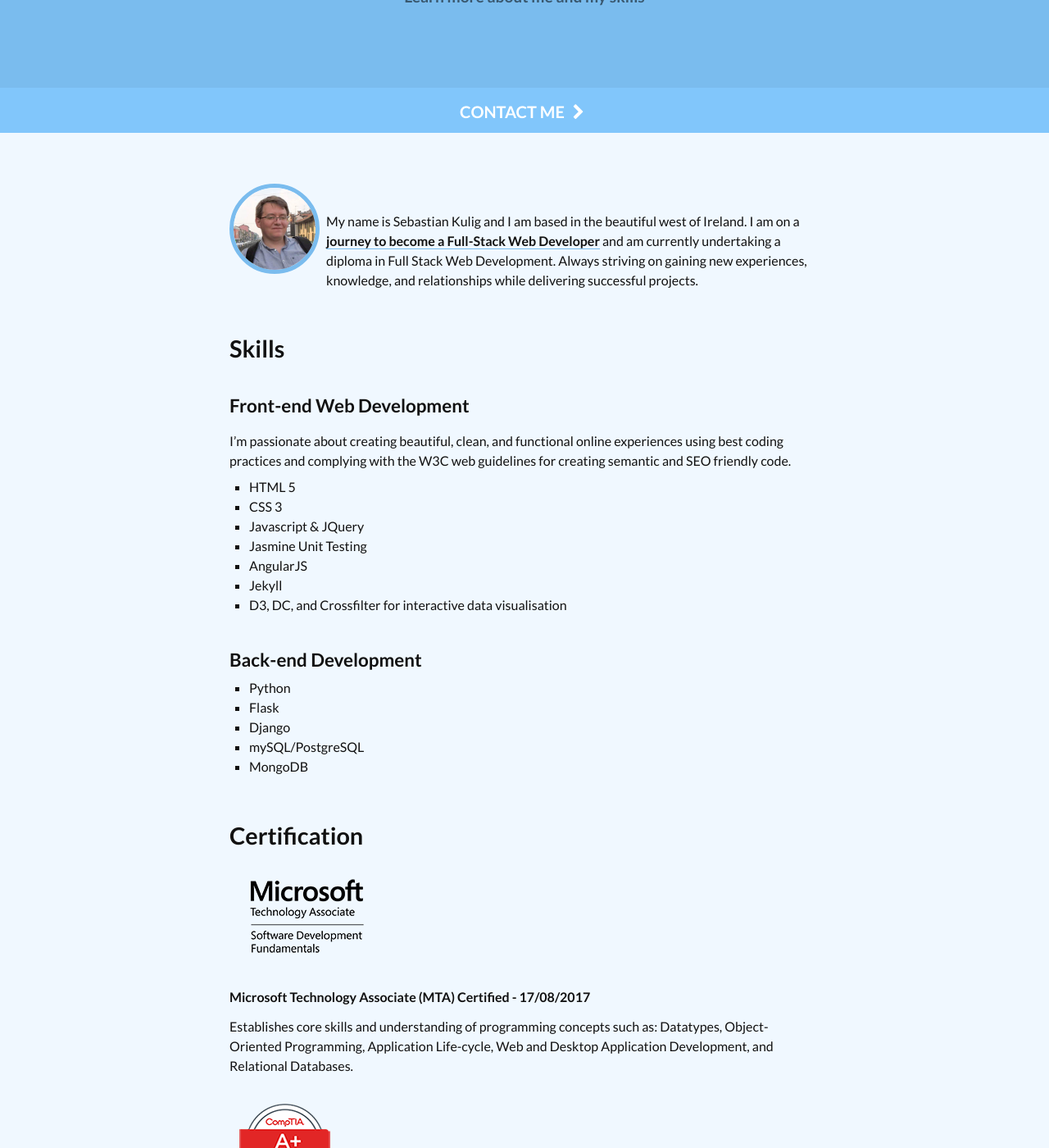
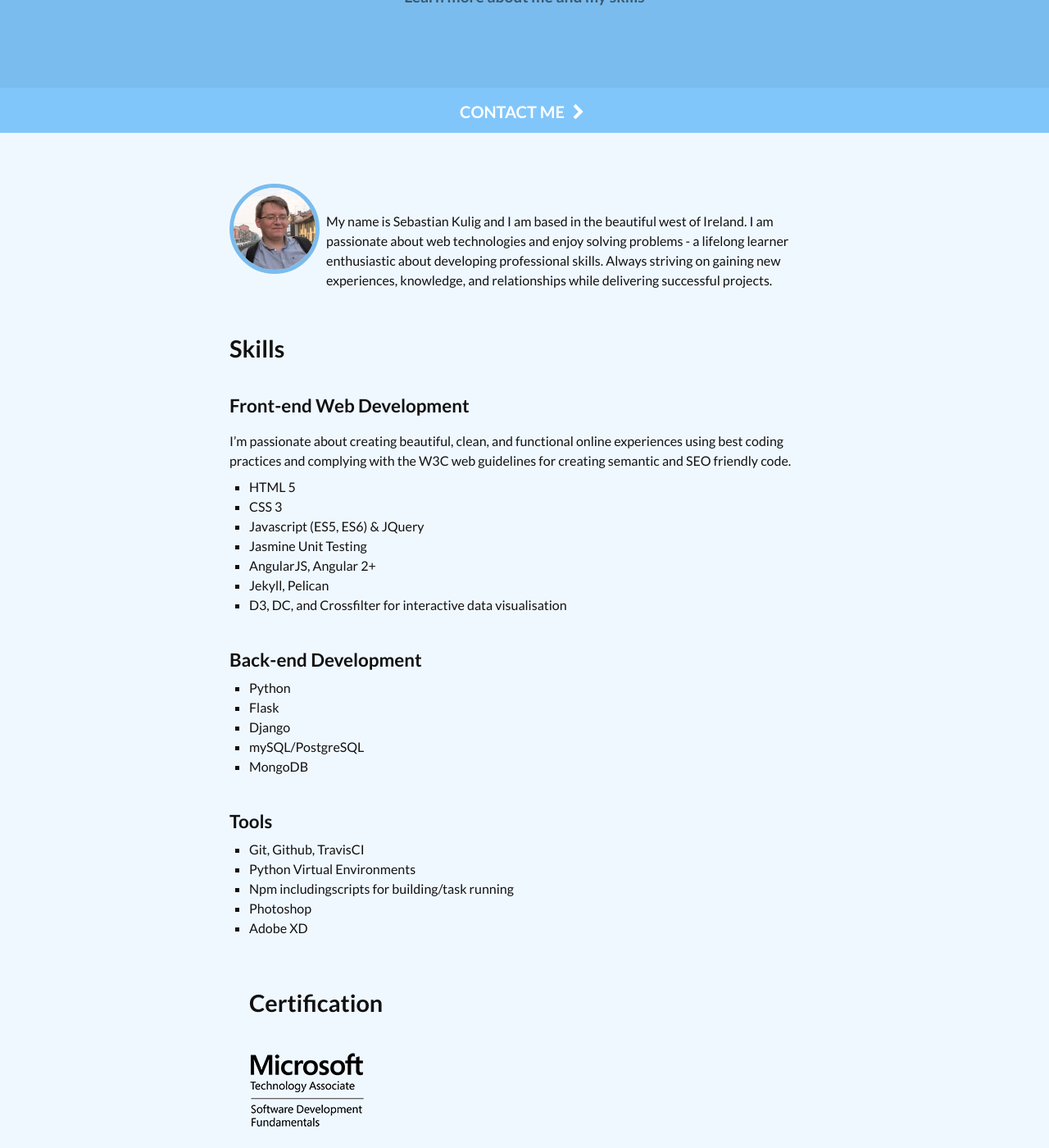
Before and after one commit to sebam2k4/sebastiankulig-Jekyll, a Jekyll site: the page built from source/_pages/about.md, in a window 1280 px wide and 1400 px high, scrolled down 246 px. Shown: the whole window at 82% size. Built offline with Jekyll 4.4.1, drawn with Linux system fonts in a browser that asks for light colours; nearby versions of some CDN libraries; some of the changed text lies outside the part shown.

```diff
--- a/_config.yml
+++ b/_config.yml
@@ -2,7 +2,7 @@
 source              : source/
 destination         : _site/
 
-title               : Sebastian Kulig - On a journey becoming a Full-Stack web developer
+title               : Sebastian Kulig - Full Stack Web Developer
 description         : Responsive and mobile-friendly website design for you and your business. Based in Castlebar, Co. Mayo, Ireland
 locale              : en-IE
 encoding            : utf-8
--- a/source/_includes/footer.html
+++ b/source/_includes/footer.html
@@ -30,7 +30,7 @@
       </nav>
     </div>
     <div class="copyright">
-      <p><small>&copy; 2017 Sebastian Kulig</small></p>
+      <p><small>&copy; 2018 Sebastian Kulig</small></p>
     </div>
   </div>
 </footer>
--- a/source/_layouts/page.html
+++ b/source/_layouts/page.html
@@ -12,7 +12,10 @@ layout: default
     <div class="content {% if page.type == "about" %}about{% elsif page.type == "portfolio" %}portfolio-page{% endif %}">
       {{ content }}
       {% if page.blog-list %}
+        <p>Comming Soon</p>
+        {% comment %}
         {% include blog-list.html %}
+        {% endcomment %}
       {% endif %}
       {% if page.type == "portfolio" %}
       {% include portfolio-last-p.html %}
--- a/source/_pages/about.md
+++ b/source/_pages/about.md
@@ -13,7 +13,7 @@ button-bottom: portfolio
 ![Portrait Photo of Sebastian Kulig]({% link assets/img/Sebastian-pic2.jpg %} "Hi! This is me.")
 {: .about-me-photo}
 
-My name is Sebastian Kulig and I am based in the beautiful west of Ireland. I am on a [journey to become a Full-Stack Web Developer](https://github.com/sebam2k4/Web-Development-Curriculum) and am currently undertaking a diploma in Full Stack Web Development. Always striving on gaining new experiences, knowledge, and relationships while delivering successful projects.
+My name is Sebastian Kulig and I am based in the beautiful west of Ireland. I am passionate about web technologies and enjoy solving problems - a lifelong learner enthusiastic about developing professional skills. Always striving on gaining new experiences, knowledge, and relationships while delivering successful projects.
 
 
 ## Skills
@@ -22,10 +22,10 @@ My name is Sebastian Kulig and I am based in the beautiful west of Ireland. I am
 I'm passionate about creating beautiful, clean, and functional online experiences using best coding practices and complying with the W3C web guidelines for creating semantic and SEO friendly code.
 * HTML 5
 * CSS 3
-* Javascript &amp; JQuery
+* Javascript (ES5, ES6) &amp; JQuery
 * Jasmine Unit Testing
-* AngularJS
-* Jekyll
+* AngularJS, Angular 2+
+* Jekyll, Pelican
 * D3, DC, and Crossfilter for interactive data visualisation
 
 
@@ -37,6 +37,13 @@ I'm passionate about creating beautiful, clean, and functional online experience
 * mySQL/PostgreSQL
 * MongoDB
 
+
+### Tools
+* Git, Github, TravisCI
+* Python Virtual Environments
+* Npm includingscripts for building/task running
+* Photoshop
+* Adobe XD
 ## Certification
 
 [![MTA Certified logo]({% link assets/img/MTA_SoftDev_Blk_extra_small.png %})](https://www.youracclaim.com/badges/3862e38e-72f0-4e64-a231-3cb1489c7815 "View MTA Certificate")
--- a/source/_pages/home.html
+++ b/source/_pages/home.html
@@ -10,13 +10,12 @@ button-bottom: contact
   <header class="intro">
     <div class="intro-container">
       <h1>
-        <span class="first-word">Welcome!</span>I am a Web Developer enjoying<br/> <span class="underline">learning new things</span>
+        <span class="first-word">Welcome!</span>I am a Full Stack Developer<br/> <span class="underline">passionate about building web apps</span>
       </h1>
       <ul class="intro-list">
-        <li>HTML</li>
-        <li>CSS</li>
         <li>JS</li>
         <li>Angular</li>
+        <li>Ionic</li>
         <li>MySQL/MongoDB</li>
         <li>Python</li>
         <li>Django</li>
```
Also changed, not shown: other parts of source/_pages/about.md (+1 -1 lines), readme.md (+2 -1 lines), source/blog/_posts/2017-09-08-first-post.md (+1 -1 lines).
